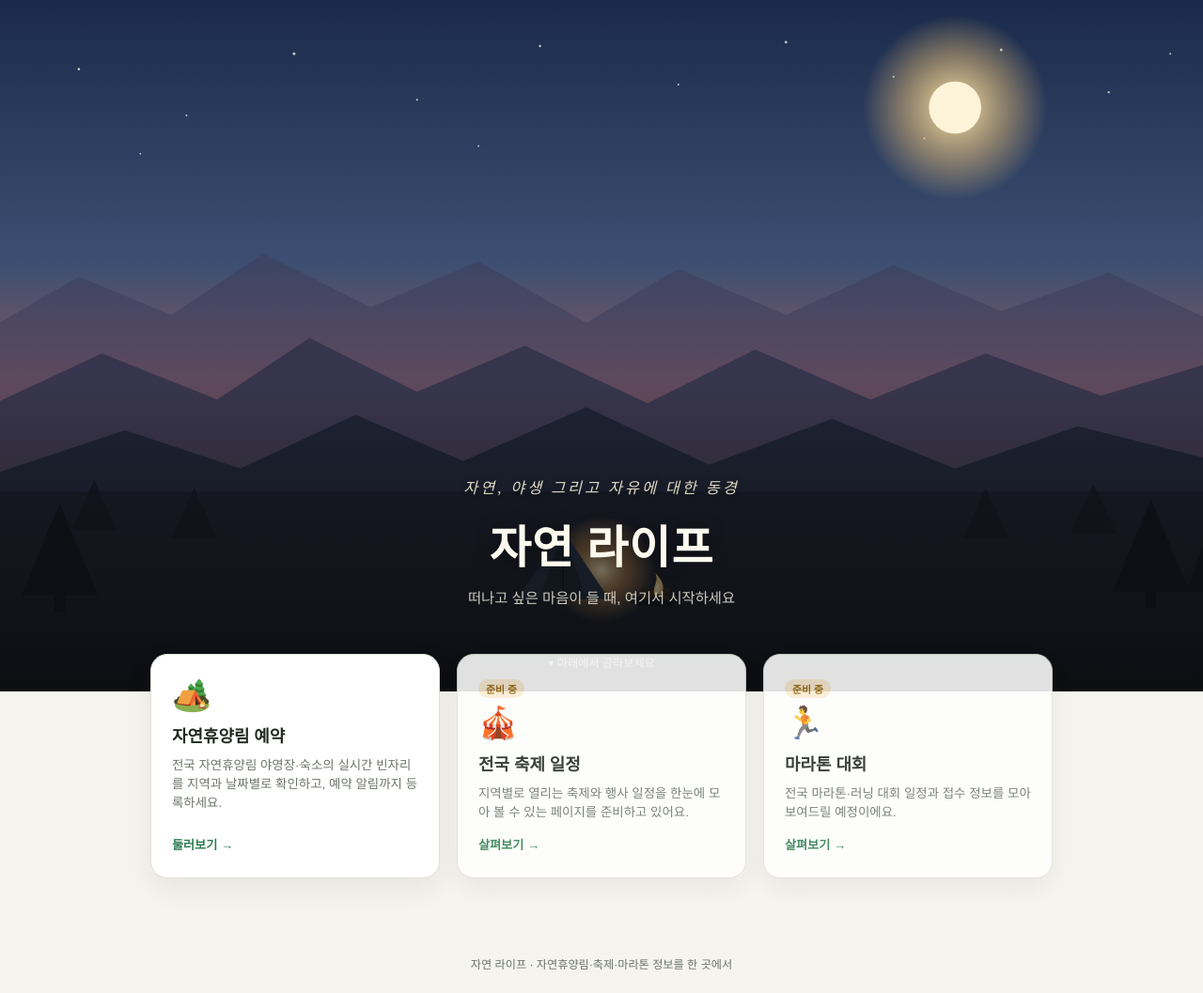
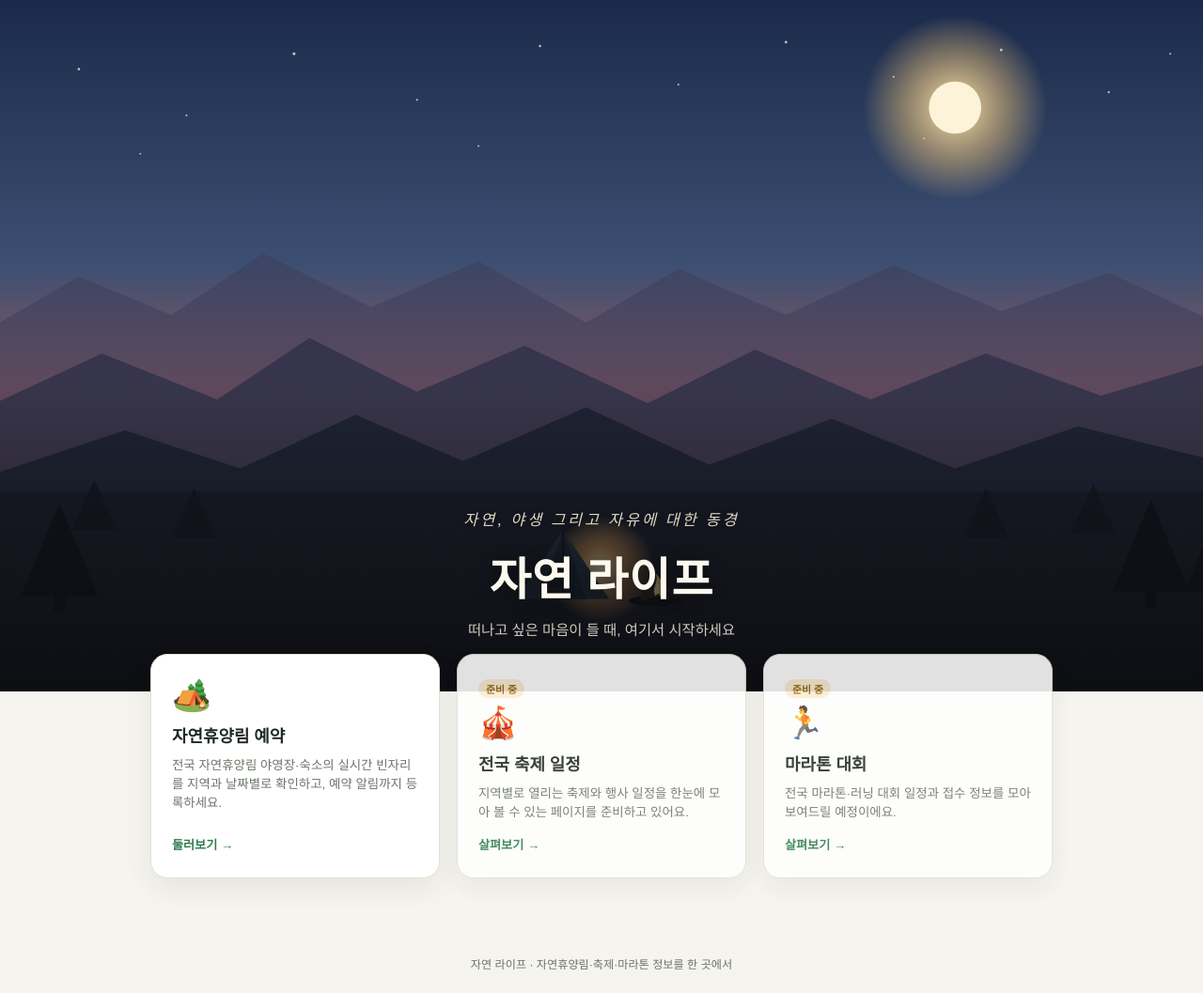
Before and after one commit to dangnani-pixel/fortest, a website: page index.html in a window 1280 px wide. Shown: the whole page at 94% size. Drawn offline with Linux system fonts and the light colour scheme; a web font is replaced by a local one.

Commit message:
홈 화면 스크롤 안내 문구 제거 (카드와 겹치는 문제 수정)

```diff
--- a/index.html
+++ b/index.html
@@ -83,14 +83,6 @@
     font-size:0.96rem;
     color:#e9e4d4;
     opacity:0.88;
-  }
-  .scroll-cue{
-    position:relative;
-    z-index:2;
-    margin:-6px 0 22px;
-    font-size:0.76rem;
-    color:#e9e4d4;
-    opacity:0.7;
   }
 
   /* ---------- 카테고리 카드 ---------- */
@@ -282,7 +274,6 @@
     <h1>자연 라이프</h1>
     <p class="sub">떠나고 싶은 마음이 들 때, 여기서 시작하세요</p>
   </div>
-  <div class="scroll-cue">▾ 아래에서 골라보세요</div>
 </section>
 
 <div class="categories">
```
